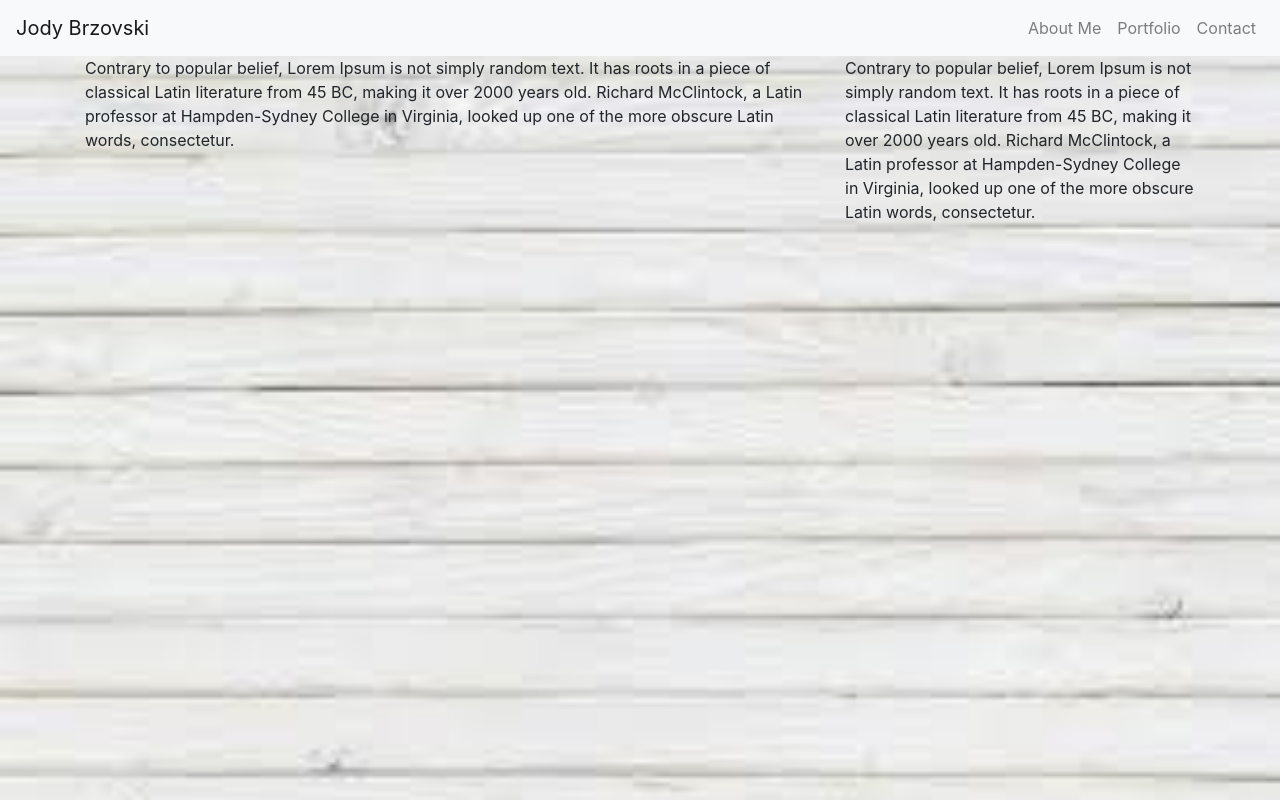
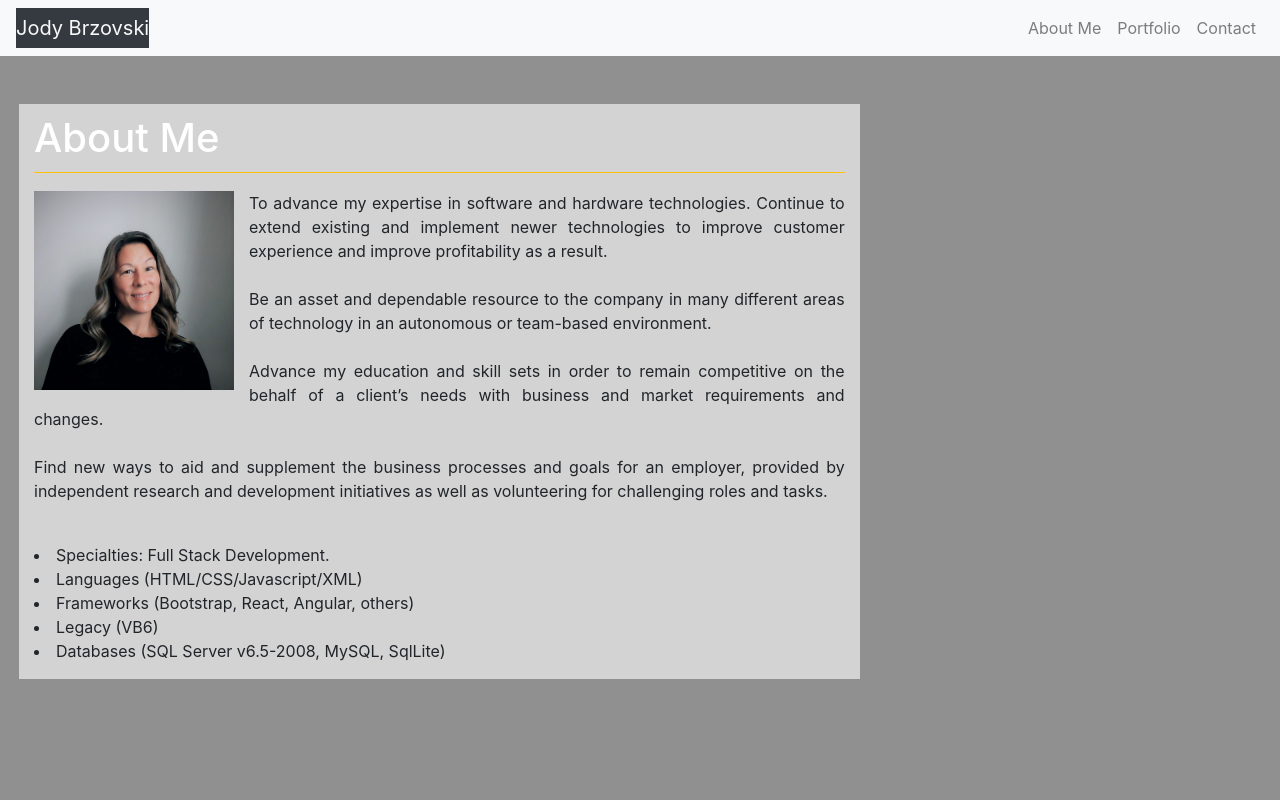
Before and after one commit to JodyBrzo/my-portfolio, a plain HTML site: page index.html in a window 1280 px wide. Drawn offline with nearby package versions, Linux system fonts and the light colour scheme.

Commit message:
bootstrap layout for About Me page, adding profile pic and CSS

```diff
--- a/assets/css/style.css
+++ b/assets/css/style.css
@@ -1,12 +1,42 @@
-/*.navbar-nav{
-    justify-content: flex-end;
+body{
+/*    background-image: url('../images/background-img.jpg');
+    background-repeat: repeat;
+    background-size: cover;*/
+    background-color: #909090;
+
 }
 
-*/
+.col-main{
+    background-color: lightgray;
+    /*margin: 80px 0 0 30px;*/
+}
 
-body{
-    background-image: url('../images/background-img.jpg');
-    background-repeat: repeat;
-    background-size: cover;
+/*#index-container{
+    background-color: lightgray;
+}*/
+
+#index-h1{
+    color: white;
+    padding: 10px 0px;
+}
+
+.row-content img{
+    width: 200px;
+    float: left;
+    margin-right: 15px;
+}
+
+
+.row-content{
+    padding-top: 10px;
+    text-align: justify;
+
 
 }
+
+@Media screen and (max-width: 480px){
+    .row-main{
+        margin: 0 2px !important;
+    }
+
+}
--- a/index.html
+++ b/index.html
@@ -1,47 +1,101 @@
 <!DOCTYPE html>
 <html lang="en">
+
 <head>
   <meta charset="UTF-8">
   <meta name="viewport" content="width=device-width, initial-scale=1.0">
   <title>Document</title>
-    <link rel="stylesheet" href="https://cdn.jsdelivr.net/npm/bootstrap@4.5.3/dist/css/bootstrap.min.css" integrity="sha384-TX8t27EcRE3e/ihU7zmQxVncDAy5uIKz4rEkgIXeMed4M0jlfIDPvg6uqKI2xXr2" crossorigin="anonymous">
+  <link rel="stylesheet" href="https://cdn.jsdelivr.net/npm/bootstrap@4.5.3/dist/css/bootstrap.min.css"
+    integrity="sha384-TX8t27EcRE3e/ihU7zmQxVncDAy5uIKz4rEkgIXeMed4M0jlfIDPvg6uqKI2xXr2" crossorigin="anonymous">
   <link rel="stylesheet" href="./assets/css/style.css">
 
 
 
 </head>
+
 <body>
 
-    <nav class="navbar navbar-expand-lg navbar-light bg-light" >
-        <a class="navbar-brand" href="index.html">Jody Brzovski</a>
-        <button class="navbar-toggler" type="button" data-toggle="collapse" data-target="#navbarNavAltMarkup" aria-controls="navbarNavAltMarkup" aria-expanded="false" aria-label="Toggle navigation">
+  <nav class="navbar navbar-expand-lg navbar-light bg-light">
+    <a class="navbar-brand bg-dark text-light" href="index.html">Jody Brzovski</a>
+    <button class="navbar-toggler" type="button" data-toggle="collapse" data-target="#navbarNavAltMarkup"
+      aria-controls="navbarNavAltMarkup" aria-expanded="false" aria-label="Toggle navigation">
       <span class="navbar-toggler-icon"></span>
     </button>
     <div class="collapse navbar-collapse" id="navbarNavAltMarkup">
       <div class="navbar-nav ml-auto">
-            <a class="nav-link" href="portfolio.html">About Me</a>
+        <a class="nav-link" href="index.html">About Me</a>
         <a class="nav-link" href="portfolio.html">Portfolio</a>
         <a class="nav-link" href="contact.html">Contact</a>
       </div>
     </div>
   </nav>
 
-    <div class="container m-xs-0">
-      <div class="row">
-          <div class=" col-md-8">
-              Contrary to popular belief, Lorem Ipsum is not simply random text. It has roots in a piece of classical Latin literature from 45 BC, making it over 2000 years old. Richard McClintock, a Latin professor at Hampden-Sydney College in Virginia, looked up one of the more obscure Latin words, consectetur.
+
+
+  <main class="container-fluid mt-5" id=index-container>
+
+
+
+    <div class="row row-main ml-1">
+
+      <div class="col-md-8 col-main">
+
+        <div class="row ">
+          <div class="col-md-12">
+            <h1 class="about-me border-bottom border-warning" id="index-h1">
+              About Me
+            </h1>
           </div>
-          <div class="col-md-4">
-              Contrary to popular belief, Lorem Ipsum is not simply random text. It has roots in a piece of classical Latin literature from 45 BC, making it over 2000 years old. Richard McClintock, a Latin professor at Hampden-Sydney College in Virginia, looked up one of the more obscure Latin words, consectetur.
         </div>
+
+        <div class="row row-content">
+          <div class="col-md-12">
+            <img src="./assets/images/profile.jpg" alt="Jody Brzovski">
+            <p class="text-justify">
+              To advance my expertise in software and hardware technologies. Continue to extend existing and implement
+              newer technologies to improve customer experience and improve profitability as a result.
+              <br>
+              <br>
+              Be an asset and dependable resource to the company in many different areas of technology in an autonomous
+              or team-based environment.
+              <br>
+              <br>
+              Advance my education and skill sets in order to remain competitive on the behalf of a client’s needs with
+              business and market requirements and changes.
+              <br>
+              <br>
+              Find new ways to aid and supplement the business processes and goals for an employer, provided by
+              independent research and development initiatives as well as volunteering for challenging roles and tasks.
+              <br>
+              <br
+              <ol>
+                <li>Specialties: Full Stack Development.</li>
+                <li>Languages (HTML/CSS/Javascript/XML)</li>
+                <li>Frameworks (Bootstrap, React, Angular, others)</li>
+                <li>Legacy (VB6)</li>
+                <li>Databases (SQL Server v6.5-2008, MySQL, SqlLite)</li>
+              </ol>
+            </p>
           </div>
         </div>
 
       </div>
+      <div class="col-md-4"></div>
+    </div>
+
+
+  </main>
+
+
+
+
 
   <script src="https://cdnjs.cloudflare.com/ajax/libs/jquery/3.5.1/jquery.min.js" crossorigin="anonymous"></script>
-    <script src="https://cdn.jsdelivr.net/npm/bootstrap@4.5.3/dist/js/bootstrap.bundle.min.js" integrity="sha384-ho+j7jyWK8fNQe+A12Hb8AhRq26LrZ/JpcUGGOn+Y7RsweNrtN/tE3MoK7ZeZDyx" crossorigin="anonymous"></script>
+  <script src="https://cdn.jsdelivr.net/npm/bootstrap@4.5.3/dist/js/bootstrap.bundle.min.js"
+    integrity="sha384-ho+j7jyWK8fNQe+A12Hb8AhRq26LrZ/JpcUGGOn+Y7RsweNrtN/tE3MoK7ZeZDyx"
+    crossorigin="anonymous"></script>
 
 
 </body>
+
 </html>
```
Also changed, not shown: contact.html (+2 -1 lines), nav-partial.html (deleted, +0 -28 lines), portfolio.html (+2 -1 lines), assets/css/assets/images/background-img.jfif (deleted), assets/images/background-img.jfif (deleted), assets/images/profile.jpg (added). Lines whose indentation alone changed are shown as unchanged.
